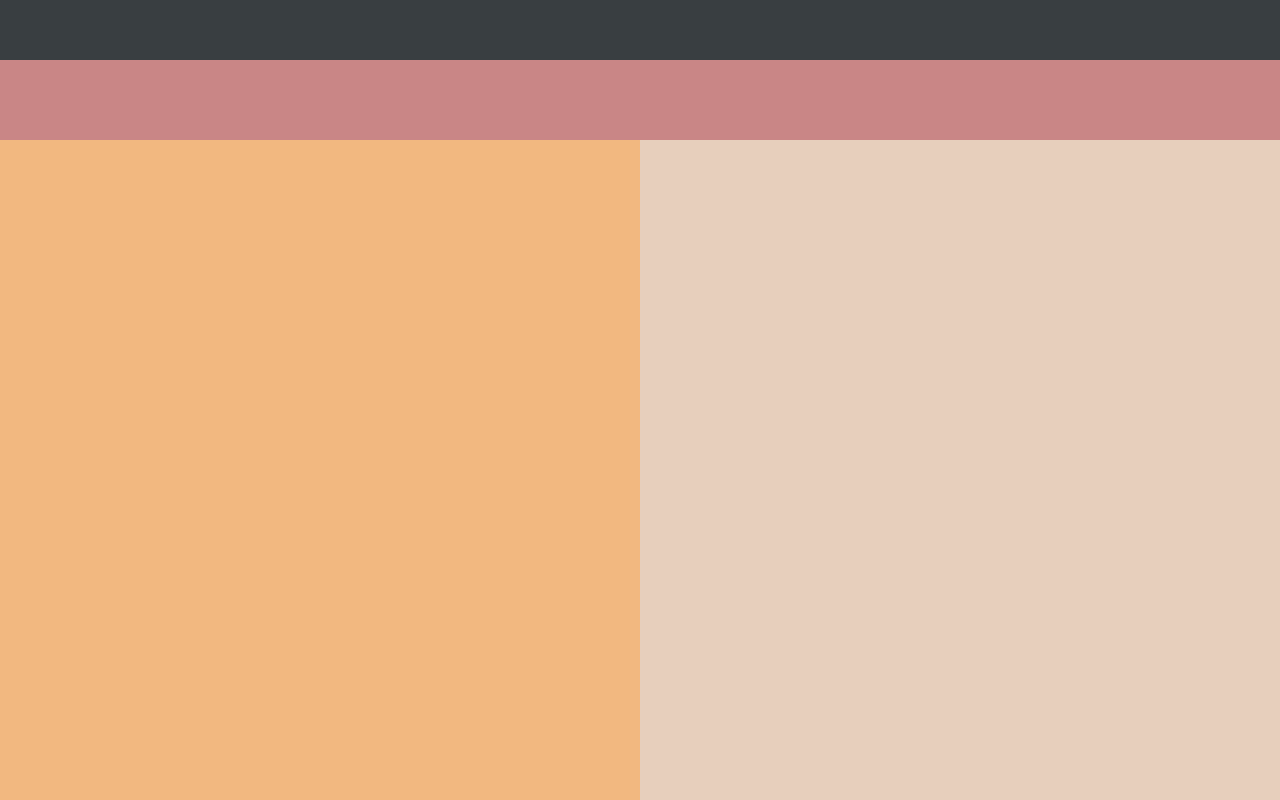
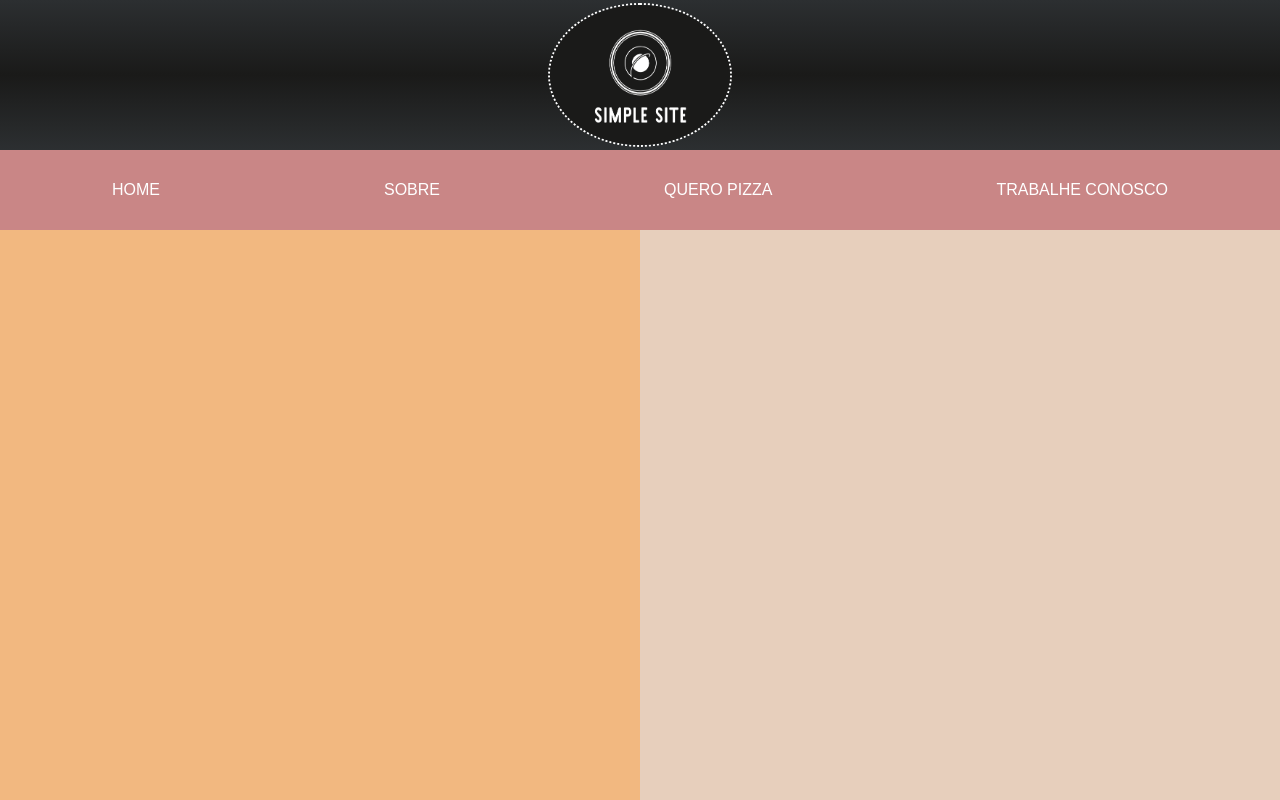
Before and after one commit to mayaracarneiro/105-review, a plain HTML site: page index.html in a window 1280 px wide. Shown: the top 800 px of the page. Drawn offline with Linux system fonts and the light colour scheme.

Commit message:
atualização do commit anterior rs

```diff
--- a/index.html
+++ b/index.html
@@ -9,8 +9,15 @@
 </head>
 <body>
     <div id="main">
-        <header></header>
-        <nav></nav>
+        <header>
+            <img src="./img/simple.PNG" alt="Simple Logo">
+        </header>
+        <nav>
+            <a href="">HOME</a>
+            <a href="">SOBRE</a>
+            <a href="">QUERO PIZZA</a>
+            <a href="">TRABALHE CONOSCO</a>
+        </nav>
         <section></section>
         <aside></aside>
         <footer></footer>
--- a/style.css
+++ b/style.css
@@ -4,19 +4,35 @@ body{
 #main{
     display: grid;
     grid-template-areas: 'header header header header' 'nav nav nav nav' 'section section aside aside' 'footer footer footer footer';
-    grid-template-rows: 60px 80px 700px 60px;
+    grid-template-rows: 150px 80px 700px 60px;
 }
 
 header{
     grid-area: header;
-    background-color: #393E41;
+    background-image: linear-gradient(#2c2f31, #1A1A19, #2c2f31);
+    display: flex;
+    align-items: center;
+    justify-content: center;
+}
+header img{
+    width: 180px;
+    height: 140px;
+    border-radius: 50%;
+    border: 2px dotted white;
 }
 
 nav{
     grid-area: nav;
     background-color: #C98686;
+    display: flex;
+    align-items: center;
+    justify-content: space-around;
 }
-
+nav a{
+    text-decoration: none;
+    color: white;
+    font-family: sans-serif;
+}
 section{
     grid-area: section;
     background-color: #F2B880;
```
Also changed, not shown: img/simple.PNG (added).
